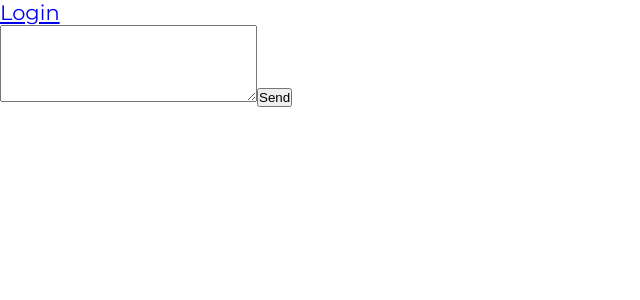
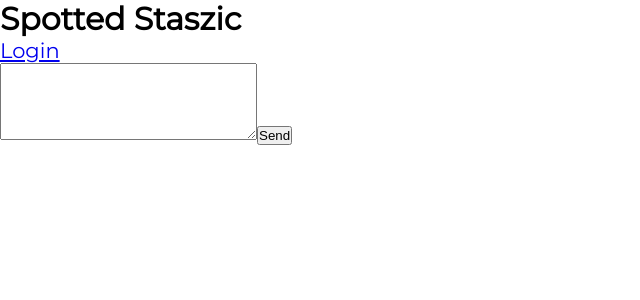
Before and after one commit to snoh666/anon-ask-react, a React (Create React App) app: page / in a window 1280 px wide. Shown: the top 300 px of the page, without its empty margins (0-640 px from the left). Built offline with nearby package versions, Linux system fonts and the light colour scheme; the HTML template or start-up script is replaced by a standard one.

Commit message:
Added h2 element with title

```diff
--- a/src/components/main.jsx
+++ b/src/components/main.jsx
@@ -18,6 +18,7 @@ const Main = ({ isAuth }) => {
   return (
     <div>
       <header>
+        <h2>Spotted Staszic</h2>
         {isAuth ? (<Link to="/tells">Tells</Link>) : (<Link to="/login">Login</Link>)}
       </header>
       <section>
```
